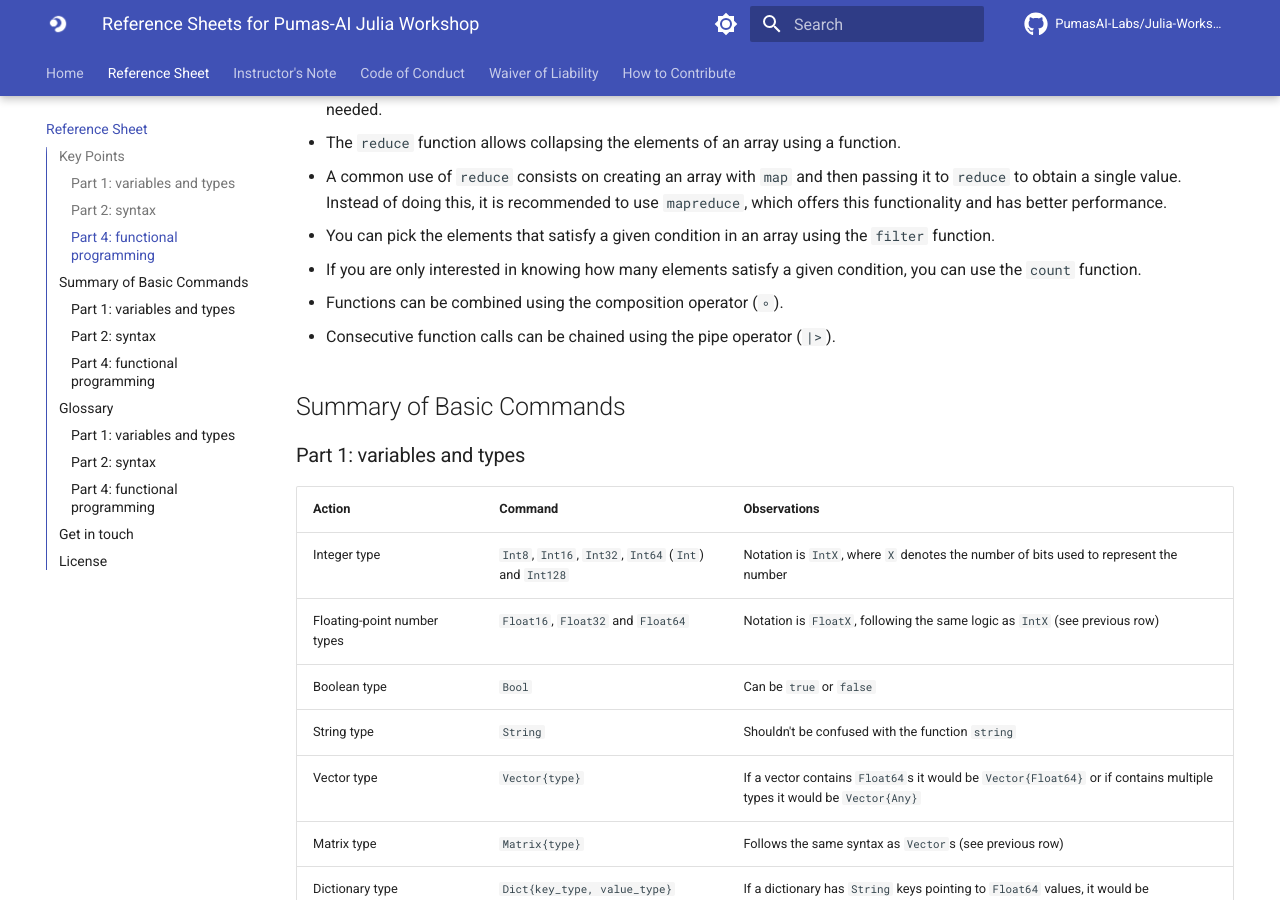
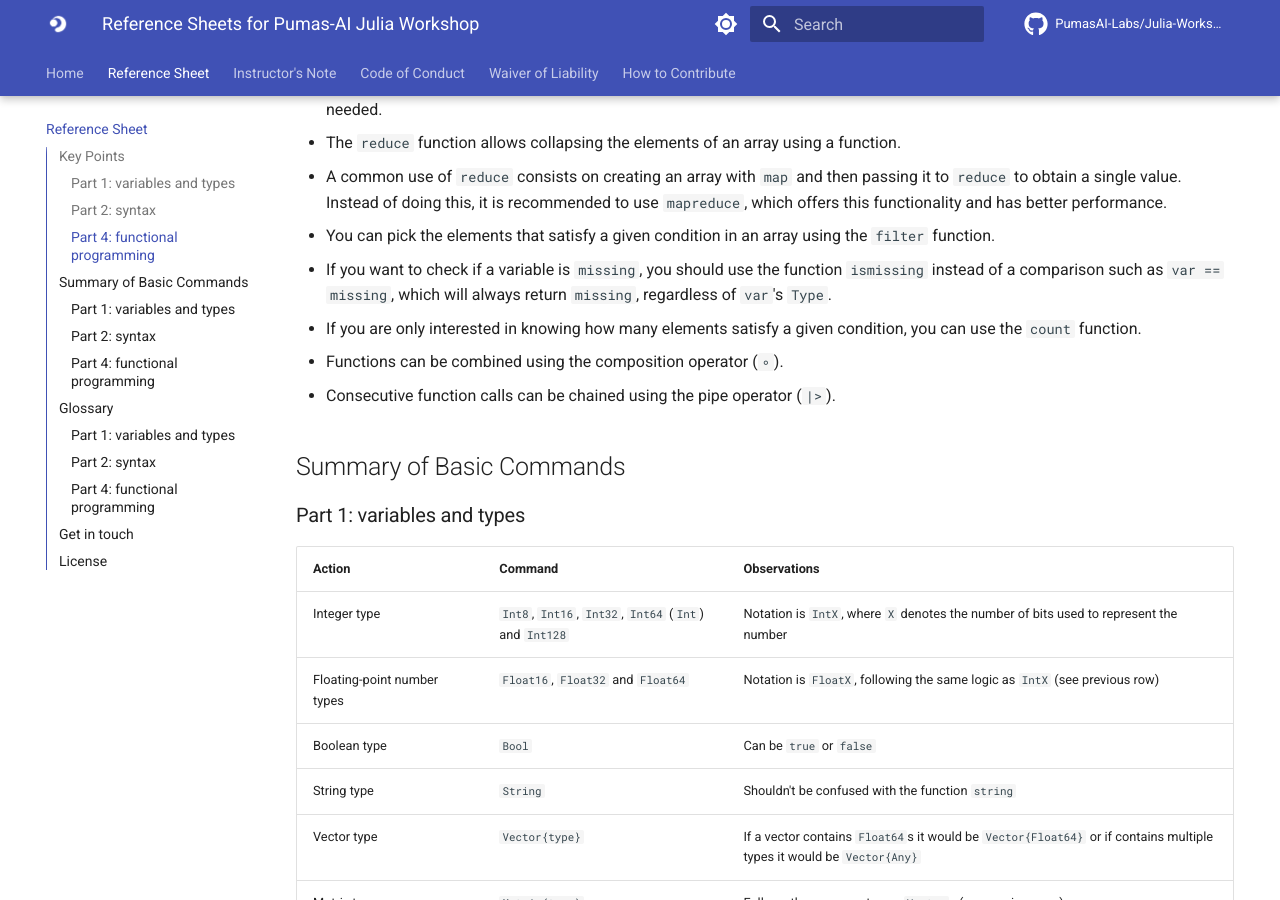
Before and after one commit to PumasAI-Labs/Julia-Workshop, an MkDocs documentation site: the page built from docs/reference.md, in a window 1280 px wide and 900 px high, scrolled down 1840 px. Built offline with MkDocs 1.6.1 and Material for MkDocs 9.7.7, drawn with Linux system fonts in a browser that asks for light colours; comment, search, counter and statistics services are not loaded; some of the changed text lies outside the part shown.

Commit message:
Included details about `ismissing`

```diff
--- a/docs/reference.md
+++ b/docs/reference.md
@@ -75,6 +75,8 @@ be used when the return values of the function being applied are not needed.
 to obtain a single value. Instead of doing this, it is recommended to use `mapreduce`, which offers
 this functionality and has better performance.
 - You can pick the elements that satisfy a given condition in an array using the `filter` function.
+- If you want to check if a variable is `missing`, you should use the function `ismissing` instead of
+a comparison such as `var == missing`, which will always return `missing`, regardless of `var`'s `Type`.
 - If you are only interested in knowing how many elements satisfy a given condition, you can use the
 `count` function.
 - Functions can be combined using the composition operator (`∘`).
@@ -138,6 +140,7 @@ this functionality and has better performance.
 | Collapse all elements of an array into a single value using a function | `reduce` | Used as `reduce(reducing_function, array)` |
 | Create an array with `map` and then collapse it with `reduce` | `mapreduce` | Equivalent to `reduce(reducing_function, <map call>)`, but more efficient |
 | Get the elements that satisfy a given condition from an array | `filter` | Used as `filter(<function returning boolean>, array)` |
+| Check if a variable is missing | `ismissing` | Should be used instead of `var == missing`, which doesn't work |
 | Count how many elements satisfy a given condition in an array | `count` | Used in the same way as `filter` |
 | Compose functions | `(function3 ∘ function2 ∘ function1)(arg)` | `∘` is created with `\circ<TAB>` |
 | Chain function calls | `arg |> function1 |> function2 |> function3` | `|>` can be vectorized as `.|>` |
```
